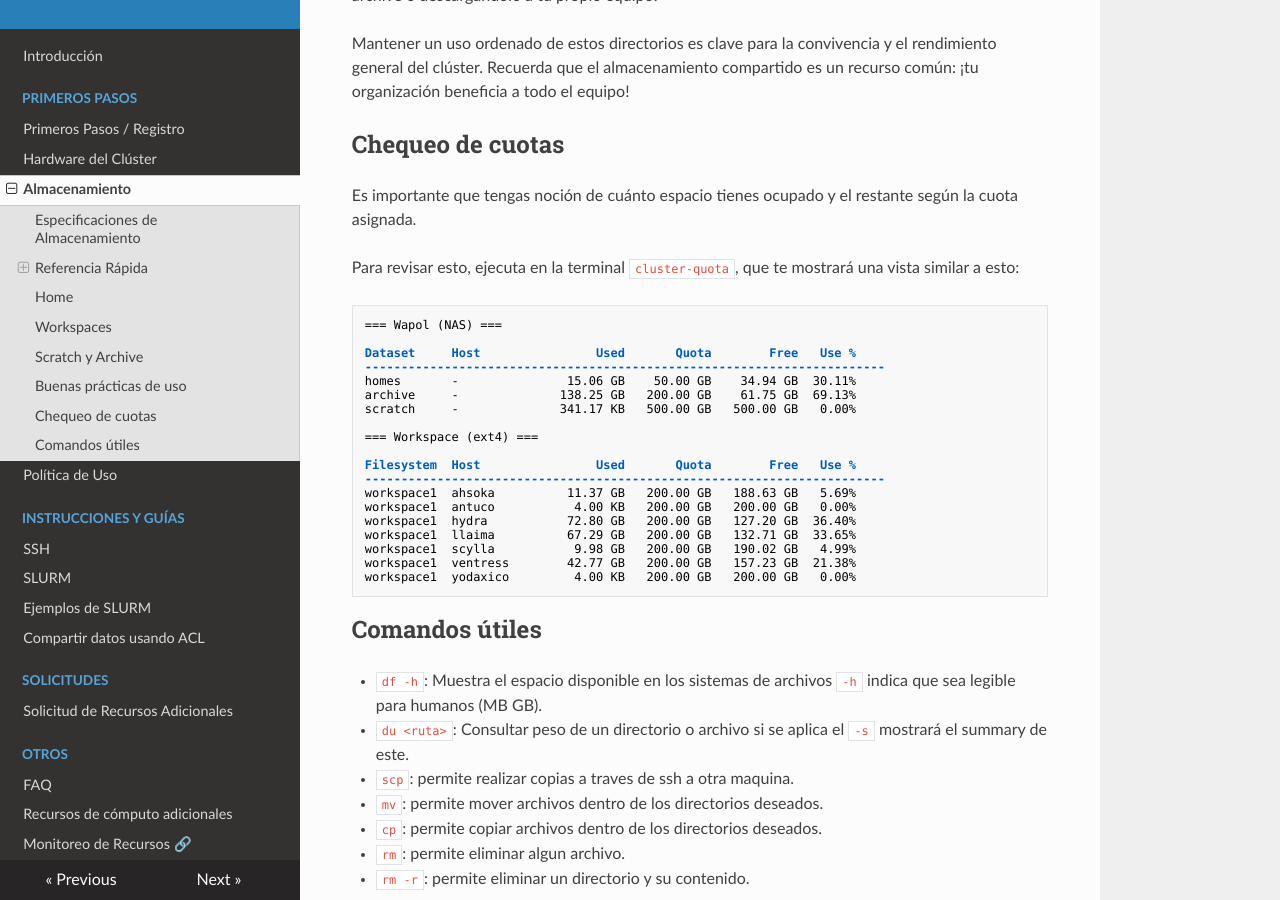
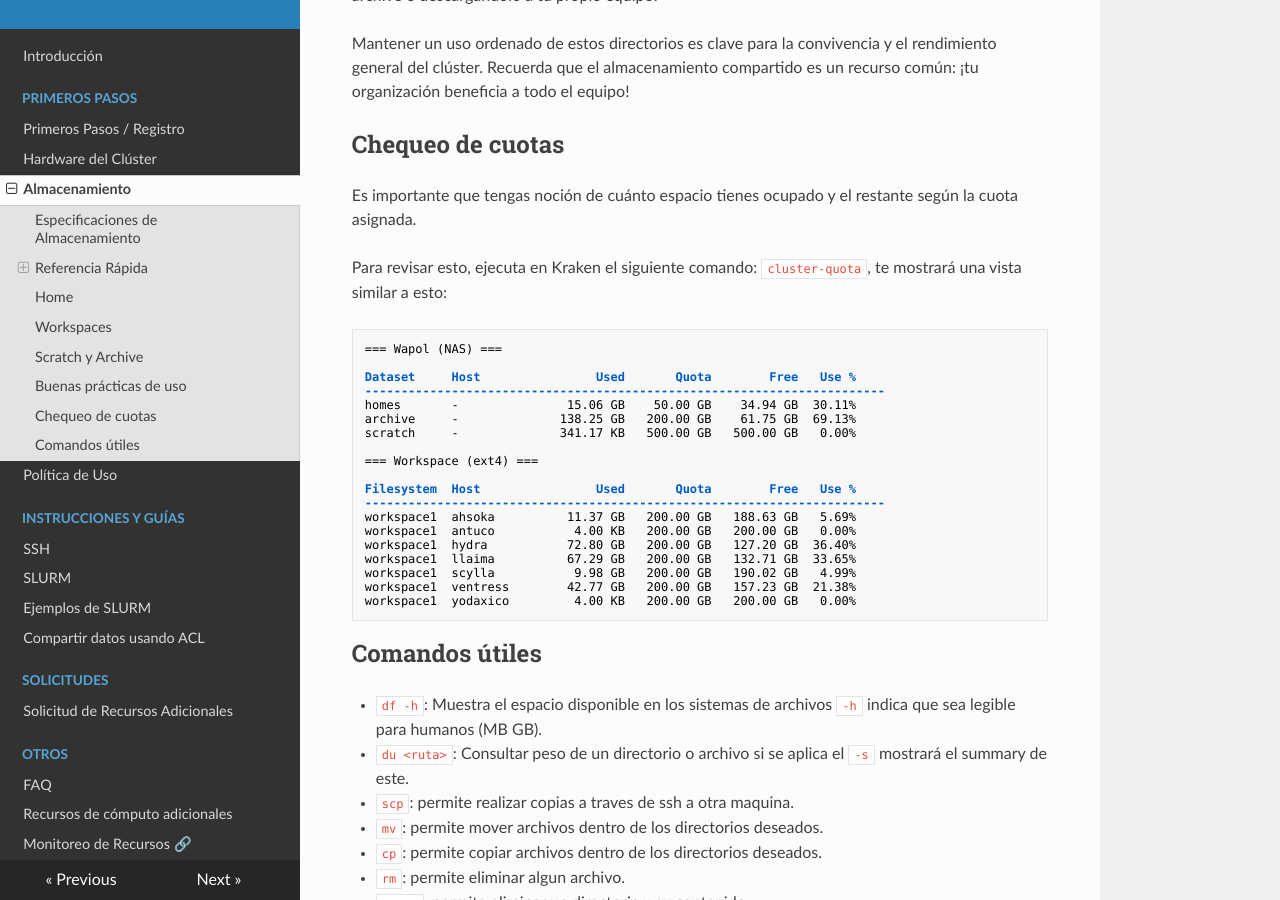
Before and after one commit to Sysadmins-CENIA/Cluster-IALab-Docs, an MkDocs documentation site: the page built from docs/storage.md, in a window 1280 px wide and 900 px high, scrolled down 2552 px. Built offline with MkDocs 1.6.1, drawn with Linux system fonts in a browser that asks for light colours; nearby versions of some CDN libraries.

Commit message:
Fix new redaction for paragraph
The change specifies that the command must be executed on Kraken to check their quotas.

````diff
--- a/docs/storage.md
+++ b/docs/storage.md
@@ -86,7 +86,7 @@ Mantener un uso ordenado de estos directorios es clave para la convivencia y el
 
 Es importante que tengas noción de cuánto espacio tienes ocupado y el restante según la cuota asignada.
 
-Para revisar esto, ejecuta en la terminal `cluster-quota`, que te mostrará una vista similar a esto:
+Para revisar esto, ejecuta en Kraken el siguiente comando: `cluster-quota`, te mostrará una vista similar a esto:
 
 ```
 === Wapol (NAS) ===
````
